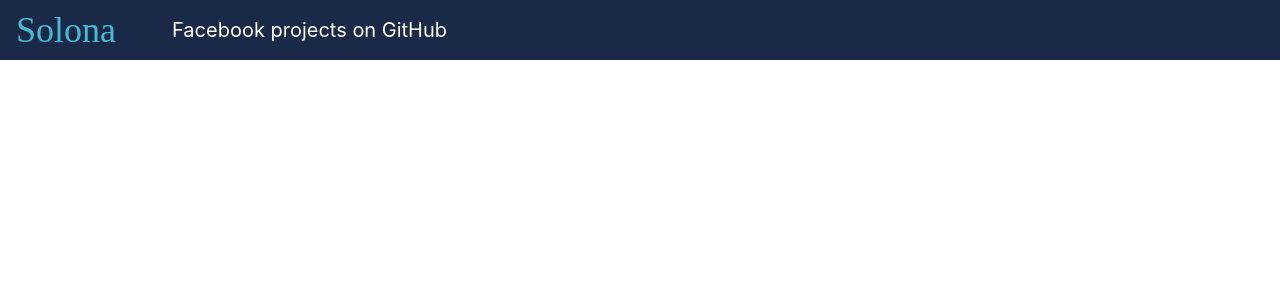
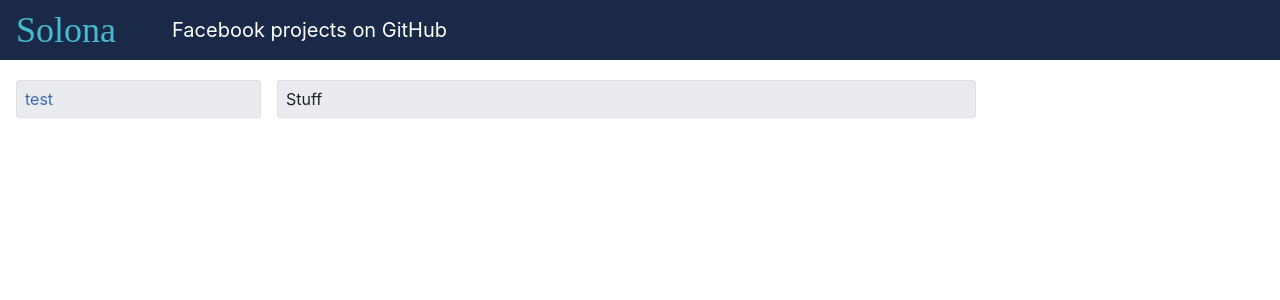
Before and after one commit to solonaarmstrong-zz/facebook-repos, a React (Create React App) app: page / in a window 1280 px wide. Shown: the top 300 px of the page. Built offline with nearby package versions, Linux system fonts and the light colour scheme; a web font is replaced by a local one.

Commit message:
Add main and sidebar

```diff
--- a/src/App.tsx
+++ b/src/App.tsx
@@ -1,11 +1,21 @@
 import React from 'react';
 import Header from './components/Header/Header';
+import Sidebar from './components/Sidebar/Sidebar';
+import Main from './components/Main/Main';
+import Section from './components/Section/Section';
+
 import './App.css';
 
 const App: React.FC = () => {
   return (
     <div className="App">
       <Header />
+      <Main>
+        <Sidebar />
+        <Section>
+          Stuff
+        </Section>
+      </Main>
     </div>
   );
 }
--- /dev/null
+++ b/src/components/Main/Main.css
@@ -0,0 +1,9 @@
+.Main {
+  position: absolute;
+  top: 80px;
+  left: 16px;
+  width: 90%;
+  max-width: 960px;
+  display: flex;
+  justify-content: flex-start;
+}
--- /dev/null
+++ b/src/components/Main/Main.tsx
@@ -0,0 +1,16 @@
+import React from 'react';
+import './Main.css';
+
+interface Props {
+  children?: React.ReactNode;
+}
+
+export default function Main(props: Props) {
+  const { children } = props;
+
+  return (
+    <main className="Main">
+      {children}
+    </main>
+  )
+}
--- /dev/null
+++ b/src/components/Section/Section.css
@@ -0,0 +1,11 @@
+.Section {
+  width: 100%;
+  background-color: #e9ebee;
+  border: 1px solid #dddfe2;
+  border-radius: 3px;
+  padding: 8px;
+  margin-left: 16px;
+  text-align: left;
+  color: #1d2129;
+  flex-grow: 0;
+}
--- /dev/null
+++ b/src/components/Section/Section.tsx
@@ -0,0 +1,16 @@
+import React from 'react';
+import './Section.css';
+
+interface Props {
+  children?: React.ReactNode;
+}
+
+export default function Section(props: Props) {
+  const { children } = props;
+
+  return (
+    <section className="Section">
+      {children}
+    </section>
+  )
+}
--- /dev/null
+++ b/src/components/Sidebar/Sidebar.css
@@ -0,0 +1,10 @@
+.Sidebar {
+  width: 320px;
+  padding: 8px;
+  background-color: #e9ebee;
+  border: 1px solid #dddfe2;
+  border-radius: 3px;
+  text-align: left;
+  color: #1d2129;
+  flex-grow: 1;
+}
--- a/src/components/Sidebar/Sidebar.tsx
+++ b/src/components/Sidebar/Sidebar.tsx
@@ -1,18 +1,18 @@
 import React from 'react';
 import Link from '../Link/Link';
 
-export default class Sidebar extends React.Component<never, never>  {
-  renderLinks = () => {
-    return (
-      <Link url="test">test</Link>
-    )
-  }
+import './Sidebar.css';
 
-  render() {
-    return (
-      <aside>
-       {this.renderLinks}
-      </aside>
-    )
-  }
+export default function Sidebar() {
+  return (
+    <aside className="Sidebar">
+      {renderLinks()}
+    </aside>
+  )
 }
+
+function renderLinks() {
+  return (
+    <Link url="test">test</Link>
+  )
+}
```
